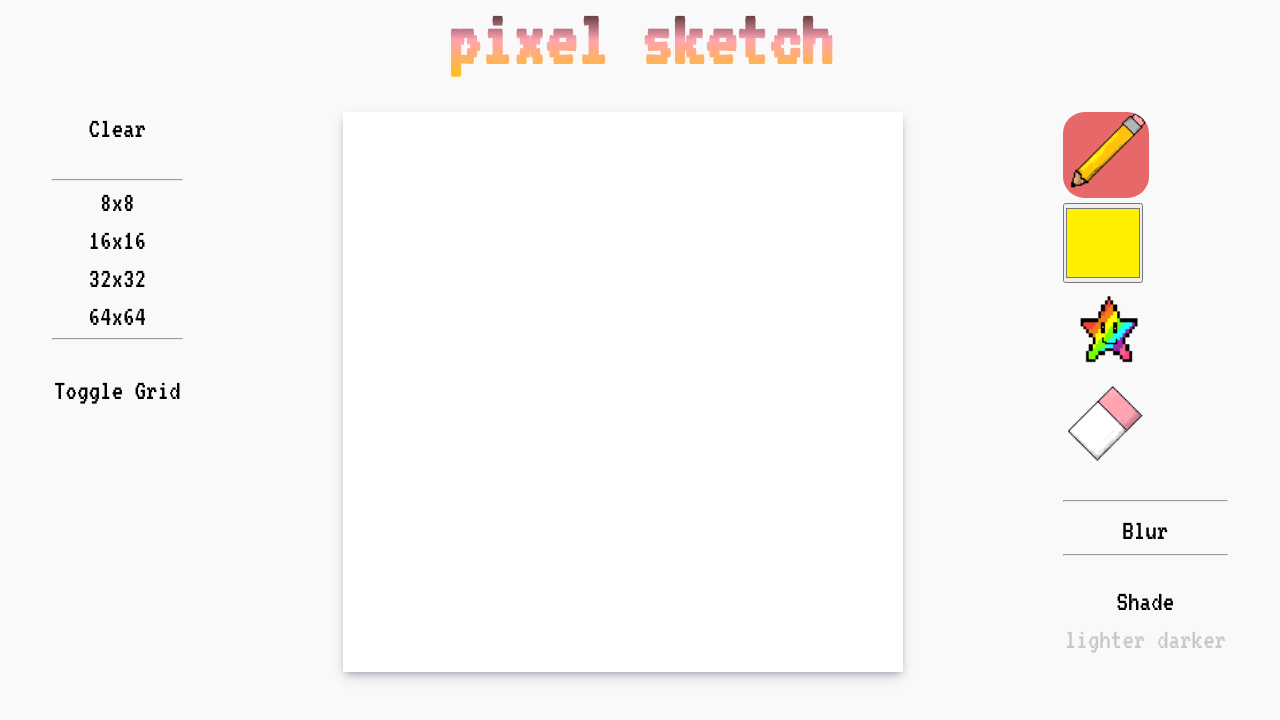
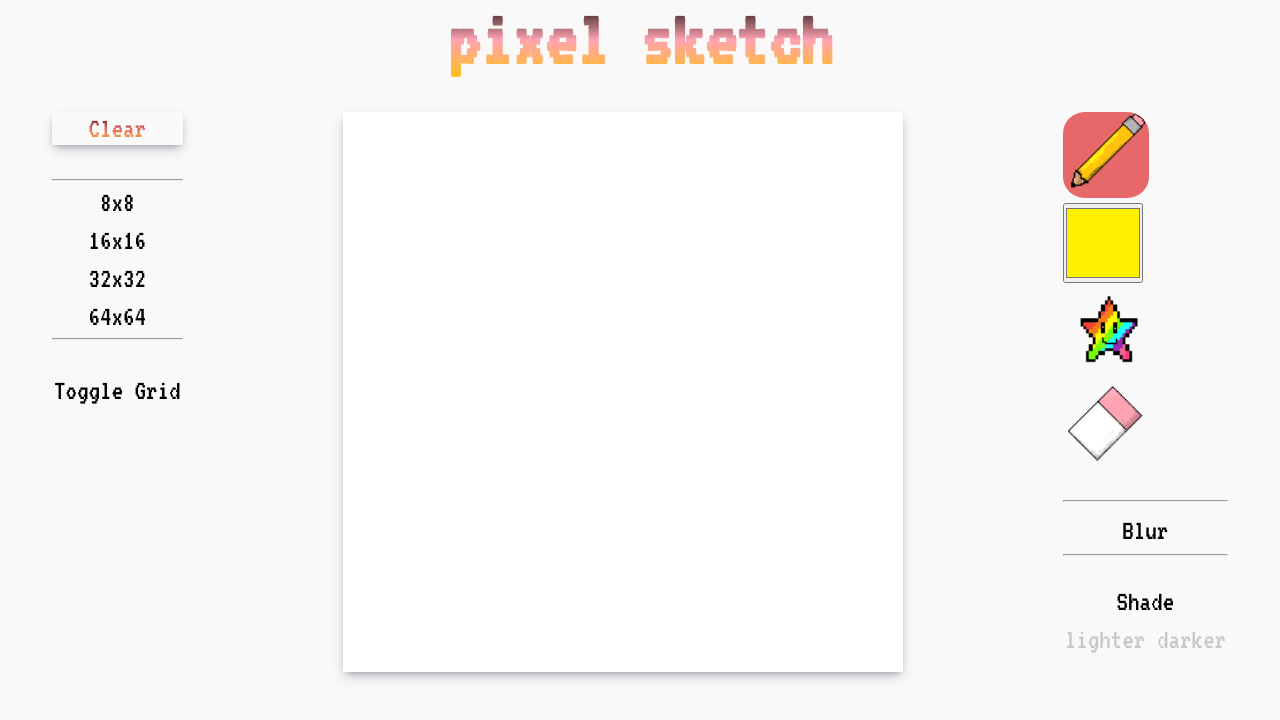
Before and after one commit to sam-martini/odin-etch-a-sketch, a plain HTML site: page index.html in a window 1280 px wide. In both pictures the pointer is over the button "Clear". Drawn offline with Linux system fonts and the light colour scheme.

Commit message:
feat: add button hover effects

```diff
--- a/style.css
+++ b/style.css
@@ -195,6 +195,21 @@ button {
 
 button:hover {
     cursor: pointer;
+    box-shadow: rgba(50, 50, 93, 0.25) 0px 6px 12px -2px, rgba(0, 0, 0, 0.3) 0px 3px 7px -3px;
+}
+
+#blur-btn:hover,
+#shade-btn:hover,
+#clear-btn:hover,
+#eight-btn:hover,
+#sixteen-btn:hover,
+#thirtytwo-btn:hover,
+#sixtyfour-btn:hover,
+#grid-btn:hover {
+    background: linear-gradient(black, #e76767, #ffc20e);
+    -webkit-text-fill-color: transparent;
+    background-clip: text;
+    -webkit-background-clip: text;
 }
 
 
```
